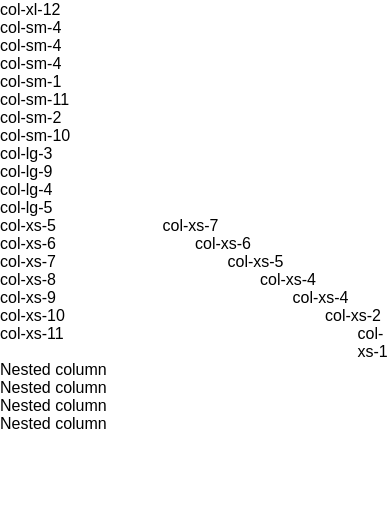
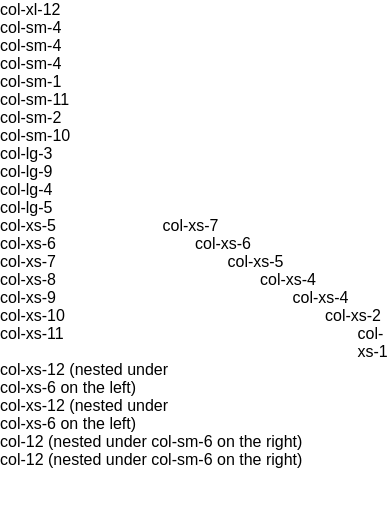
Before and after one commit to EpohSiEreht/GridBox, a website: page index.html in a window 390 px wide. Shown: the part 79-586 px from the top of the page. Drawn offline with Linux system fonts and the light colour scheme.

Commit message:
minor update

```diff
--- a/index.html
+++ b/index.html
@@ -12,7 +12,7 @@
             <h1>CSS GRID</h1>
         </div>
         <div class="row">
-            <div class="col-xl-12">col-xl-12</div>
+            <div class="col-lg-12">col-xl-12</div>
         </div>
         <div class="row">
             <div class="col-sm-4">col-sm-4</div>
@@ -64,23 +64,23 @@
             <div class="col-xs-1">col-xs-1</div>
         </div>
         <div class="row">
-            <div class="col-sm-6">
+            <div class="col-xs-6">
                 <div class="row">
                     <div class="col-xs-12 col-sm-6">
-                        Nested column
+                        col-xs-12 (nested under col-xs-6 on the left)
                     </div>
                     <div class="col-xs-12 col-sm-6">
-                        Nested column
+                        col-xs-12 (nested under col-xs-6 on the left)
                     </div>
                 </div>
             </div>
             <div class="col-sm-6">
                 <div class="row">
                     <div class="col-xs-12">
-                        Nested column
+                        col-12 (nested under col-sm-6 on the right)
                     </div>
                     <div class="col-xs-12">
-                        Nested column
+                        col-12 (nested under col-sm-6 on the right)
                     </div>
                 </div>
             </div>
--- a/project_grid.css
+++ b/project_grid.css
@@ -42,18 +42,14 @@ a:hover {
   text-decoration: none;
 }
 
-h1 {
-  word-wrap: break-word;
-}
-
 .container-fluid {
-  margin: 0px;
-  padding: 0px;
+  margin: 0;
+  padding: 0;
 }
 
 .container {
-  margin: 0px auto;
-  padding: 0px;
+  margin: 0 auto;
+  padding: 0;
 }
 
 @media (min-width: 768px) {
@@ -133,7 +129,8 @@ h1 {
   grid-column: span 12;
 }
 
-.col-xs-1, .col-xs-2, .col-xs-3, .col-xs-4, .col-xs-5, .col-xs-6, .col-xs-7, .col-xs-8, .col-xs-9, .col-xs-10, .col-xs-11, .col-xs-12, .col-sm-1, .col-sm-2, .col-sm-3, .col-sm-4, .col-sm-5, .col-sm-6, .col-sm-7, .col-sm-8, .col-sm-9, .col-sm-10, .col-sm-11, .col-sm-12, .col-md-1, .col-md-2, .col-md-3, .col-md-4, .col-md-5, .col-md-6, .col-md-7, .col-md-8, .col-md-9, .col-md-10, .col-md-11, .col-md-12, .col-lg-1, .col-lg-2, .col-lg-3, .col-lg-4, .col-lg-5, .col-lg-6, .col-lg-7, .col-lg-8, .col-lg-9, .col-lg-10, .col-lg-11, .col-lg-12 {
+.row, .col-xs-1, .col-xs-2, .col-xs-3, .col-xs-4, .col-xs-5, .col-xs-6, .col-xs-7, .col-xs-8, .col-xs-9, .col-xs-10, .col-xs-11, .col-xs-12, .col-sm-1, .col-sm-2, .col-sm-3, .col-sm-4, .col-sm-5, .col-sm-6, .col-sm-7, .col-sm-8, .col-sm-9, .col-sm-10, .col-sm-11, .col-sm-12, .col-md-1, .col-md-2, .col-md-3, .col-md-4, .col-md-5, .col-md-6, .col-md-7, .col-md-8, .col-md-9, .col-md-10, .col-md-11, .col-md-12, .col-lg-1, .col-lg-2, .col-lg-3, .col-lg-4, .col-lg-5, .col-lg-6, .col-lg-7, .col-lg-8, .col-lg-9, .col-lg-10, .col-lg-11, .col-lg-12 {
+  margin: 0px;
   padding: 0px;
 }
 
```
Also changed, not shown: project_grid.min.css.
